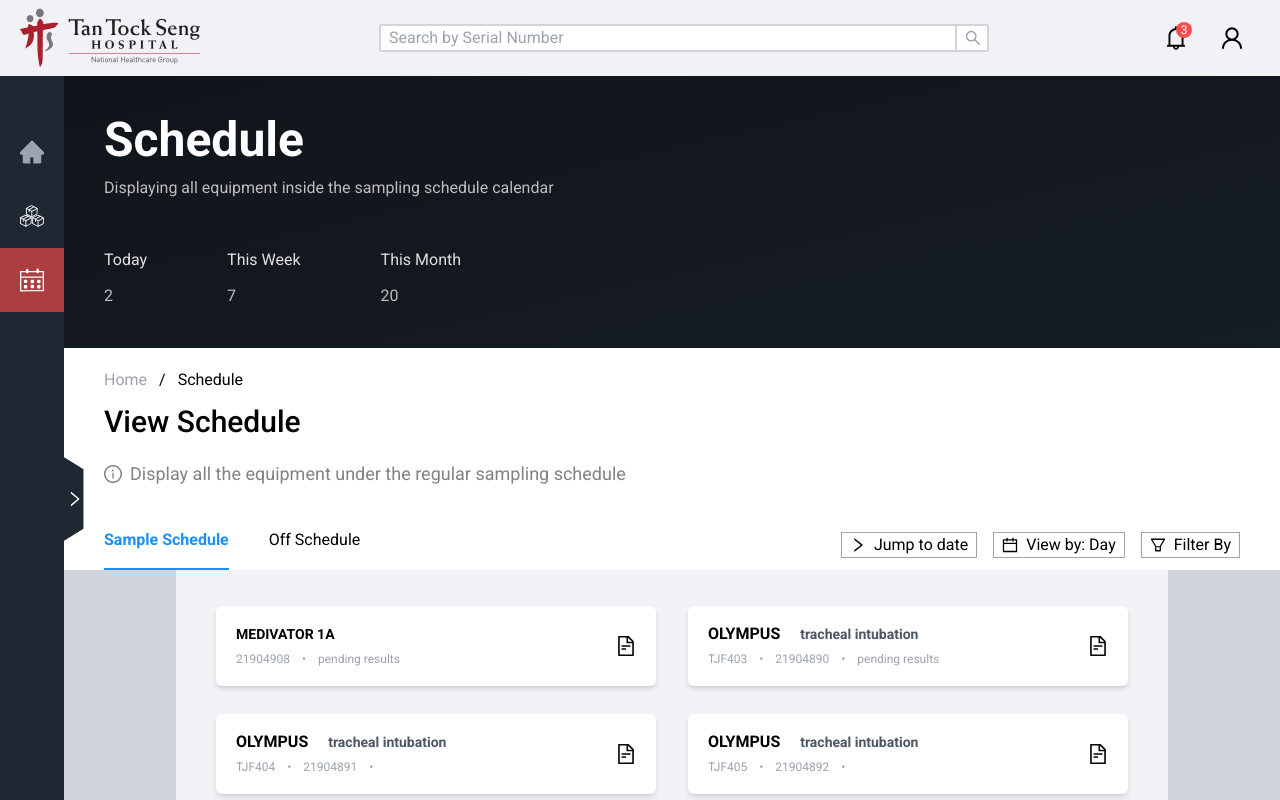
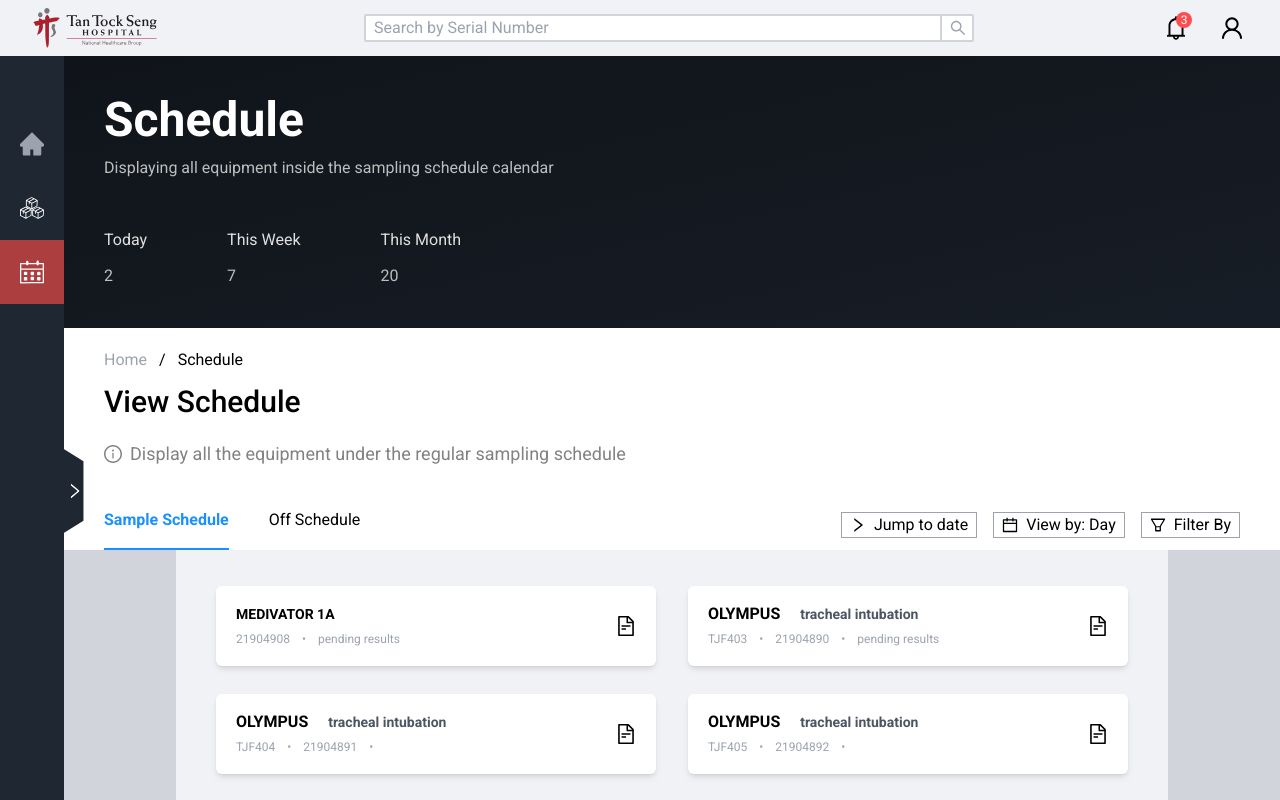
Before and after one commit to bran-donut/tts-ict2012, a Next.js app: page /schedule in a window 1280 px wide. Shown: the top 800 px of the page. Built offline with nearby package versions, Linux system fonts and the light colour scheme.

Commit message:
adjust topbar logo and adj sidebar

```diff
--- a/components/EquipmentCard.js
+++ b/components/EquipmentCard.js
@@ -2,7 +2,7 @@ import { EditOutlined, FileTextOutlined } from "@ant-design/icons";
 
 export default function EquipmentCard(props) {
   return (
-    <div className="flex flex-col items-start justify-center h-20 p-5 m-2 mt-5 bg-white rounded-md shadow-md text-start">
+    <div className="flex flex-col items-start justify-center h-20 p-5 m-2 mt-1 bg-white rounded-md shadow-md text-start">
       <div>
         {/* <span className="font-bold">{props.equipmentData.brand}</span>
         <span className="ml-3 text-sm font-bold text-gray-600">{props.equipmentData.scopeType}</span> */}
--- a/components/Navbar.js
+++ b/components/Navbar.js
@@ -15,7 +15,7 @@ export default function NavBar() {
   return (
     <div
       className={`
-        bg-tts-darkblue fixed cursor-pointer top-16 z-40 left-0 h-full transition-[width] ease-in-out duration-300
+        bg-tts-darkblue fixed cursor-pointer top-14 z-40 left-0 h-full transition-[width] ease-in-out duration-300
         ${open ? "w-[260px]" : "w-[64px]"}
       `}
       onClick={() => !open ? setOpen(true) : null}
--- a/components/TopBar.js
+++ b/components/TopBar.js
@@ -8,7 +8,7 @@ export default function TopBar(props) {
   return (
     <div className="flex flex-row items-center justify-between py-2 pl-5 pr-10 bg-[#F0F2F5]">
       <Link href="home">
-      <Image className="hover:cursor-pointer" src={Logo} alt="logo" width={180} height={60} />
+      <Image className="hover:cursor-pointer" src={Logo} alt="logo" width={150} height={40} />
       </Link>
       <div className="relative flex-row items-center hidden w-1/2 sm:flex">
         <input
```
